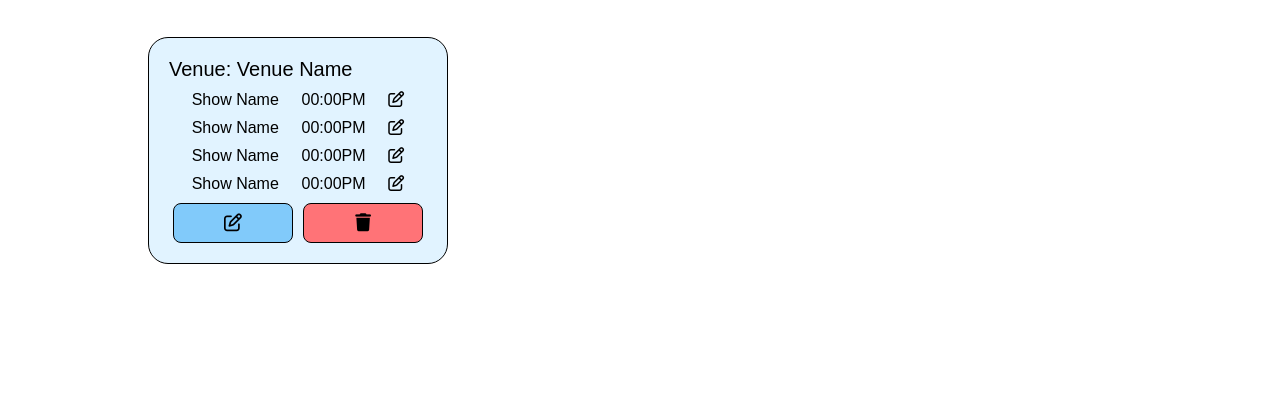
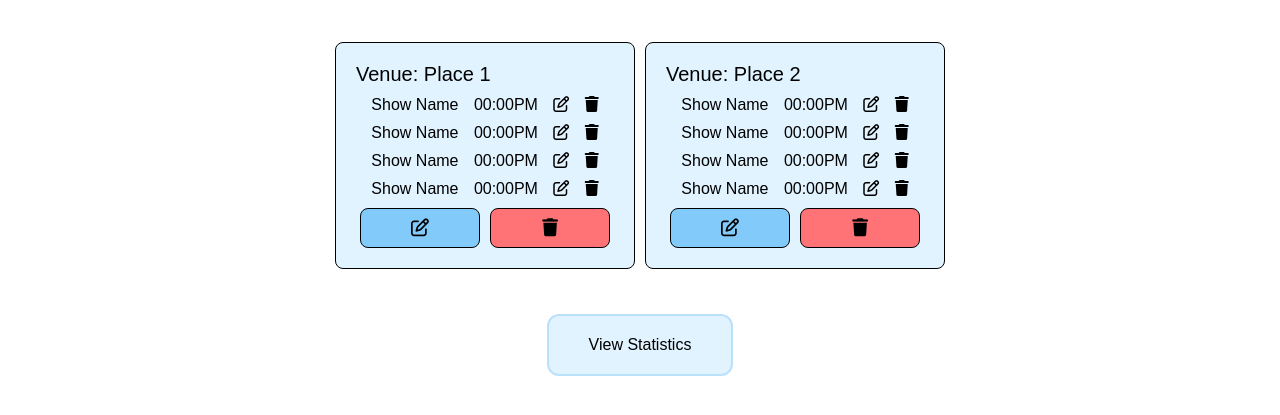
Before and after one commit to HardikShah563/MovieMaven-Static, a plain HTML site: page pages/Admin/admin-view.html in a window 1280 px wide. Shown: the part 161-576 px from the top of the page. Drawn offline with Linux system fonts and the light colour scheme.

Commit message:
file names changed

```diff
--- a/Assets/Script/script.js
+++ b/Assets/Script/script.js
@@ -1,17 +1,20 @@
-let editVenue = document.querySelectorAll(".editVenue");
-let deleteVenue = document.querySelectorAll(".deleteVenue");
-editVenue.forEach(element => {
-    element.addEventListener("click", () => {
-        console.log("Edit Venue been clicked");
-    })
-});
+// let editVenue = document.querySelectorAll(".editVenue");
+// let deleteVenue = document.querySelectorAll(".deleteVenue");
+// let popupModal = document.querySelector(".popup-modal");
+// editVenue.forEach(element => {
+//     element.addEventListener("click", () => {
+//         popupModal.classList.add("view-block");
+//         console.log("Edit Venue been clicked");
+//     })
+// });
 
-deleteVenue.forEach(element => {
-    element.addEventListener("click", () => {
-        console.log("Delete Venue has been clicked");
-    })
-});
+// deleteVenue.forEach(element => {
+//     element.addEventListener("click", () => {
+//         console.log("Delete Venue has been clicked");
+//     })
+// });
 
-// editVenue[0].addEventListener("click", () => {
-//     console.log("I've been clicked");
-// })
+// let closeMark = document.querySelector(".closeMark");
+// closeMark.addEventListener("click", () => {
+//     popupModal.classList.remove("view-block");
+// });
--- a/Assets/Style/movies.css
+++ b/Assets/Style/adminMovies.css
@@ -29,6 +29,9 @@ html {
 }
 
 .all-movies {
+    display: flex;
+    justify-content: center;
+    flex-wrap: wrap;
     width: 80%;
     margin: 5vh auto;
 }
@@ -37,9 +40,9 @@ html {
     width: 300px;
     min-height: 220px;
     padding: 20px;
-    margin: 20px;
+    margin: 5px;
     border: 1px solid var(--black);
-    border-radius: 20px;
+    border-radius: 8px;
     background-color: var(--very-light-blue);
 }
 
@@ -67,7 +70,7 @@ html {
     border-radius: 8px;
 }
 
-.popup-modal {
+/* .popup-modal {
     position: absolute;
     top: 5vh;
     left: 5vw;
@@ -78,7 +81,10 @@ html {
     background-color: var(--very-light-blue);
     opacity: 0.9;
     border: 1px solid var(--black);
-    border-radius: 60px;
+    border-radius: 20px;
+    display: none;
+    transition: ease-in-out;
+    transition-duration: 200ms;
 }
 
 .view-none {
@@ -93,3 +99,36 @@ html {
     width: 50%;
     margin: 10vh auto;
 }
+
+.popup-modal i {
+    display: flex;
+    justify-content: right;
+}
+
+@media (max-width: 800px) {
+    .all-movies {
+        width: 98vw;
+    }
+
+    .popup-modal {
+        height: 80vh;
+    }
+
+    .popup-modal p {
+        margin: 5vh auto;
+        width: 90%;
+    }
+} */
+
+.stats-button {
+    display: flex;
+    justify-content: center;
+}
+
+.stats-link {
+    background-color: var(--very-light-blue);
+    border: 2px solid var(--light-blue);
+    border-radius: 12px;
+    padding: 20px 40px;
+    color: var(--black);
+}
--- a/pages/Admin/admin-view.html
+++ b/pages/Admin/admin-view.html
@@ -8,7 +8,7 @@
     <title>Movie Maven</title>
     <!-- Stylesheet Link -->
     <link rel="stylesheet" href="../../Assets/Style/style.css">
-    <link rel="stylesheet" href="../../Assets/Style/movies.css">
+    <link rel="stylesheet" href="../../Assets/Style/adminMovies.css">
     <link rel="stylesheet" href="../../Assets/Style/form.css">
     <!-- Script Link -->
     <script src="../../Assets/Script/script.js" defer></script>
@@ -44,38 +44,67 @@
     <div class="all-movies">
         <div class="venue">
 
-            <div class="venue-name">Venue: Venue Name</div>
+            <div class="venue-name">Venue: Place 1</div>
             <!-- <div class="no-shos">No shows created</div> -->
             <div class="list-of-shows">
                 <div class="show">
-                    <div
-                        class="show-name">
+                    <div class="show-name">
                         Show Name
                     </div>
-                    <div
-                        class="show-time">
+                    <div class="show-time">
                         00:00PM
                     </div>
-                    <div
-                        class="show-edit">
+                    <div class="show-edit">
                         <i class="fa-regular fa-pen-to-square"></i>
+                    </div>
+                    <div class="show-delete">
+                        <i class="fa-solid fa-trash"></i>
                     </div>
                 </div>
 
                 <div class="show">
-                    <div class="show-name">Show Name</div>
-                    <div class="show-time">00:00PM</div>
-                    <div class="show-edit"><i class="fa-regular fa-pen-to-square"></i></div>
+                    <div class="show-name">
+                        Show Name
+                    </div>
+                    <div class="show-time">
+                        00:00PM
+                    </div>
+                    <div class="show-edit">
+                        <i class="fa-regular fa-pen-to-square"></i>
+                    </div>
+                    <div class="show-delete">
+                        <i class="fa-solid fa-trash"></i>
+                    </div>
                 </div>
+
                 <div class="show">
-                    <div class="show-name">Show Name</div>
-                    <div class="show-time">00:00PM</div>
-                    <div class="show-edit"><i class="fa-regular fa-pen-to-square"></i></div>
+                    <div class="show-name">
+                        Show Name
+                    </div>
+                    <div class="show-time">
+                        00:00PM
+                    </div>
+                    <div class="show-edit">
+                        <i class="fa-regular fa-pen-to-square"></i>
+                    </div>
+                    <div class="show-delete">
+                        <i class="fa-solid fa-trash"></i>
+                    </div>
                 </div>
+
                 <div class="show">
-                    <div class="show-name">Show Name</div>
-                    <div class="show-time">00:00PM</div>
-                    <div class="show-edit"><i class="fa-regular fa-pen-to-square"></i></div>
+                    <div class="show-name">
+                        Show Name
+                    </div>
+                    <div class="show-time">
+                        00:00PM
+                    </div>
+                    <div class="show-edit">
+                        <i class="fa-regular fa-pen-to-square"></i>
+                    </div>
+                    <div class="show-delete">
+                        <i class="fa-solid fa-trash"></i>
+                    </div>
                 </div>
             </div>
             <div class="venue-buttons">
@@ -83,11 +112,98 @@
                 <button class="red-bg deleteVenue"><i class="fa-solid fa-trash"></i></button>
             </div>
         </div>
+
+        <div class="venue">
+
+            <div class="venue-name">Venue: Place 2</div>
+            <!-- <div class="no-shos">No shows created</div> -->
+            <div class="list-of-shows">
+                <div class="show">
+                    <div class="show-name">
+                        Show Name
+                    </div>
+                    <div class="show-time">
+                        00:00PM
+                    </div>
+                    <div class="show-edit">
+                        <i class="fa-regular fa-pen-to-square"></i>
+                    </div>
+                    <div class="show-delete">
+                        <i class="fa-solid fa-trash"></i>
+                    </div>
+                </div>
+
+                <div class="show">
+                    <div class="show-name">
+                        Show Name
+                    </div>
+                    <div class="show-time">
+                        00:00PM
+                    </div>
+                    <div class="show-edit">
+                        <i class="fa-regular fa-pen-to-square"></i>
+                    </div>
+                    <div class="show-delete">
+                        <i class="fa-solid fa-trash"></i>
+                    </div>
+                </div>
+
+                <div class="show">
+                    <div class="show-name">
+                        Show Name
+                    </div>
+                    <div class="show-time">
+                        00:00PM
+                    </div>
+                    <div class="show-edit">
+                        <i class="fa-regular fa-pen-to-square"></i>
+                    </div>
+                    <div class="show-delete">
+                        <i class="fa-solid fa-trash"></i>
+                    </div>
+                </div>
+
+                <div class="show">
+                    <div class="show-name">
+                        Show Name
+                    </div>
+                    <div class="show-time">
+                        00:00PM
+                    </div>
+                    <div class="show-edit">
+                        <i class="fa-regular fa-pen-to-square"></i>
+                    </div>
+                    <div class="show-delete">
+                        <i class="fa-solid fa-trash"></i>
+                    </div>
+                </div>
+            </div>
+            <div class="venue-buttons">
+                <button class="blue-bg editVenue">
+                    <i class="fa-regular fa-pen-to-square"></i>
+                </button>
+                <button class="red-bg deleteVenue">
+                    <i class="fa-solid fa-trash"></i>
+                </button>
+            </div>
+        </div>
     </div>
 
-    <div class="popup-modal view-none">
-        <p>Lorem ipsum dolor sit, amet consectetur adipisicing elit. Numquam illum totam necessitatibus error hic fugiat architecto velit maiores provident. Suscipit veritatis autem consequuntur obcaecati, libero dolorem minus quia dolorum blanditiis aliquam dolore perferendis alias sed temporibus enim repellat iusto doloremque consectetur nam magnam modi hic asperiores saepe nesciunt. Nemo hic quos neque molestiae voluptatum ad labore animi. Sed sint necessitatibus labore minima placeat, quaerat voluptatem ut recusandae esse. Inventore ut amet officia dicta dignissimos sit sequi laboriosam provident facilis hic quia corporis unde, rem officiis iure nam voluptates! Aperiam vero reiciendis dicta nam consequatur expedita eum, rem soluta maxime harum!</p>
+    <div class="stats-button">
+        <a class="stats-link" href="./admin-stats.html">View Statistics</a>
     </div>
+
+    <!-- <div class="popup-modal">
+        <i class="fa-solid fa-xmark closeMark"></i>
+        <p>Lorem ipsum dolor sit, amet consectetur adipisicing elit. Numquam illum totam necessitatibus error hic fugiat
+            architecto velit maiores provident. Suscipit veritatis autem consequuntur obcaecati, libero dolorem minus
+            quia dolorum blanditiis aliquam dolore perferendis alias sed temporibus enim repellat iusto doloremque
+            consectetur nam magnam modi hic asperiores saepe nesciunt. Nemo hic quos neque molestiae voluptatum ad
+            labore animi. Sed sint necessitatibus labore minima placeat, quaerat voluptatem ut recusandae esse.
+            Inventore ut amet officia dicta dignissimos sit sequi laboriosam provident facilis hic quia corporis unde,
+            rem officiis iure nam voluptates! Aperiam vero reiciendis dicta nam consequatur expedita eum, rem soluta
+            maxime harum!</p>
+    </div> -->
 </body>
 
 </html>
```
Also changed, not shown: pages/Admin/admin-stats.html (added, +45 -0 lines), Assets/Style/allMovies.css (added).
